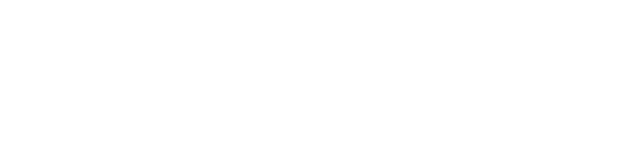
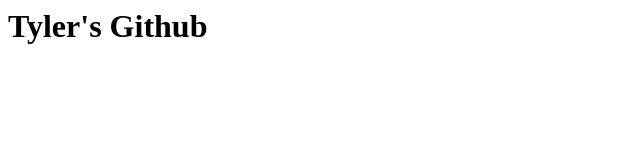
Before and after one commit to tylerrasor/tylerrasor.github.io, a plain HTML site: page index.html in a window 1280 px wide. Shown: the whole page, without its empty margins (0-640 px from the left). Drawn offline with Linux system fonts and the light colour scheme.

Commit message:
added header information

```diff
--- a/index.html
+++ b/index.html
@@ -1,7 +1,8 @@
 <html>
-<body>
 <head>
 	<title>Tyler's Github</title>
 </head>
+<body>
+	<h1>Tyler's Github</h1>
 </body>
 </html>
```
